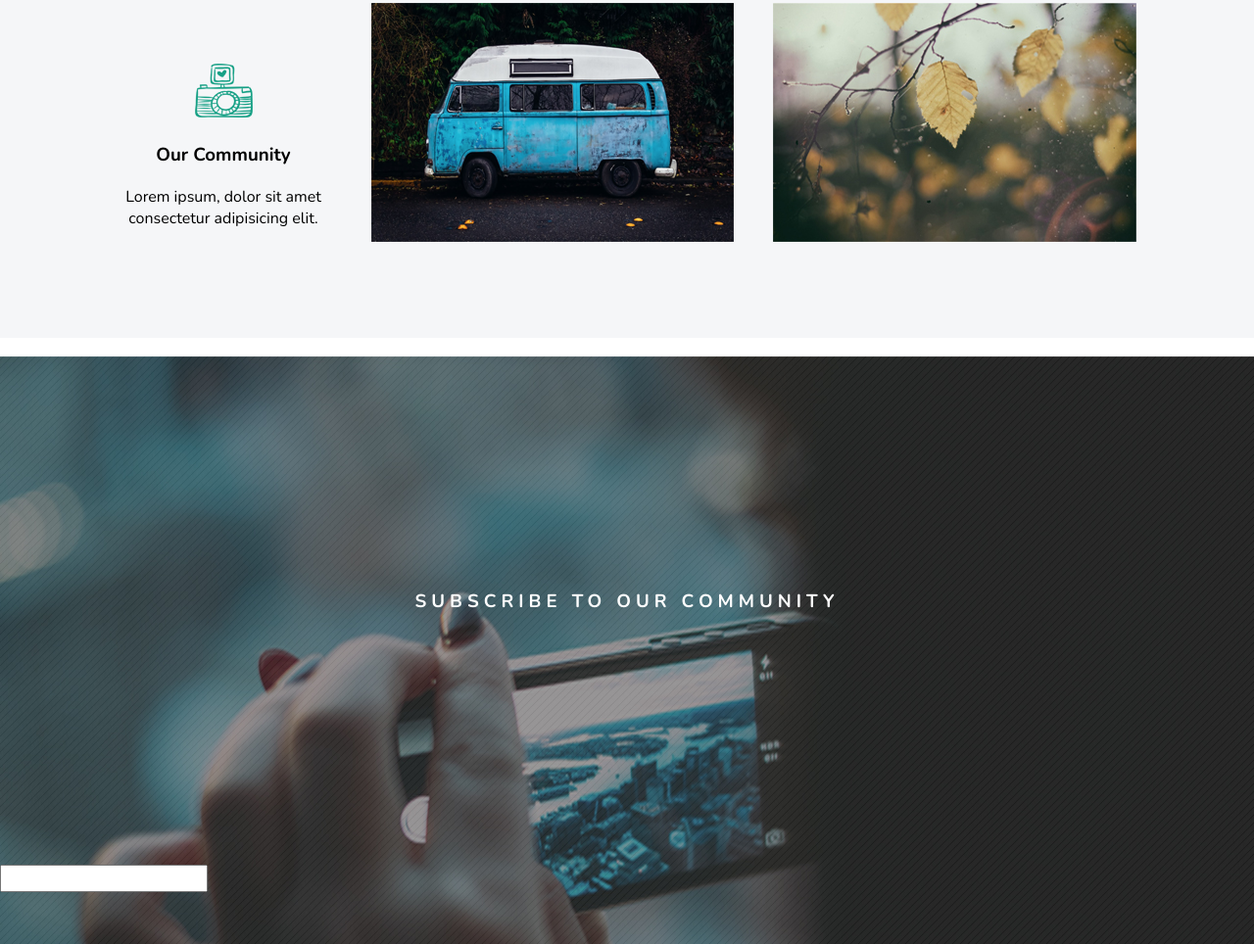
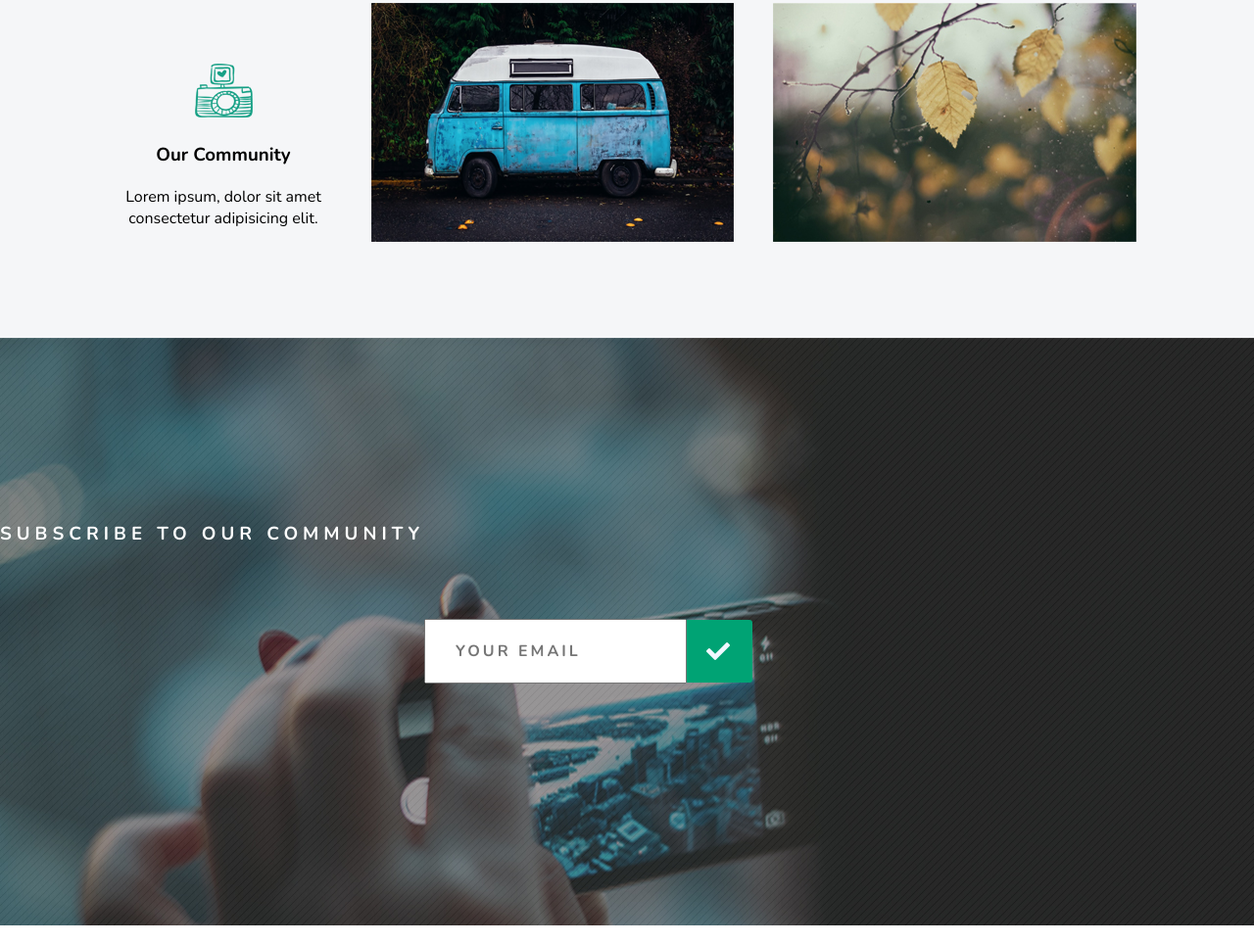
Before and after one commit to iknahar/photoapp, a plain HTML site: page index.html in a window 1280 px wide. Shown: the part 1777-2741 px from the top of the page at 98% size. Drawn offline with nearby package versions, Linux system fonts and the light colour scheme.

Commit message:
subscribeblock

```diff
--- a/index.html
+++ b/index.html
@@ -97,8 +97,14 @@
     </div>
 
     <div class="subscribe">
-        <h3>SUBSCRIBE TO OUR COMMUNITY</h3>
-        <input type="email" id="email" name="email">
+        <div class="heading3">
+            <h3>SUBSCRIBE TO OUR COMMUNITY</h3>
+        </div>
+        <div class="formEmail">
+            <div class="emaildiv"><input type="email" placeholder="Your EMail" id="email" name="email" class="email">
+            </div>
+            <button class='iconButton'><i class="fas fa-check"></i></button>
+        </div>
     </div>
 
 
--- a/style.css
+++ b/style.css
@@ -142,20 +142,48 @@ h2 {
   background: url("images/subscribe-bg.jpg");
   background-size: cover;
   height: 600px;
+  display: flex;
 }
 
 .subscribe h3 {
-  text-align: center;
-  padding: 250px 0;
+  padding-top: 200px;
+  margin: 0;
   color: #ffffff;
   line-height: 0em;
   font-weight: bold;
   letter-spacing: 5px;
 }
 
-input [type="email"] {
-  width: 100%;
-  padding: 12px 20px;
-  margin: 8px 0;
-  box-sizing: border-box;
+.email {
+  text-transform: uppercase;
+  font-size: 16px;
+  letter-spacing: 3px;
+  padding: 20px 30px;
+  font-weight: bold;
 }
+
+.formEmail {
+  display: flex;
+  align-items: center;
+  padding-top: 40px;
+}
+
+.iconButton {
+  background-color: #00a374;
+  color: aliceblue;
+  font-size: 16px;
+  border: 0ch;
+  border-radius: 0 3px 3px 0;
+  padding: 0px;
+  letter-spacing: 5px;
+  font-weight: bold;
+  letter-spacing: 3px;
+  margin-top: 0px;
+}
+.subscribe i {
+  color: aliceblue;
+  margin: 0px;
+  margin-bottom: 0px;
+  font-size: 24px;
+  padding: 20px;
+}
```
